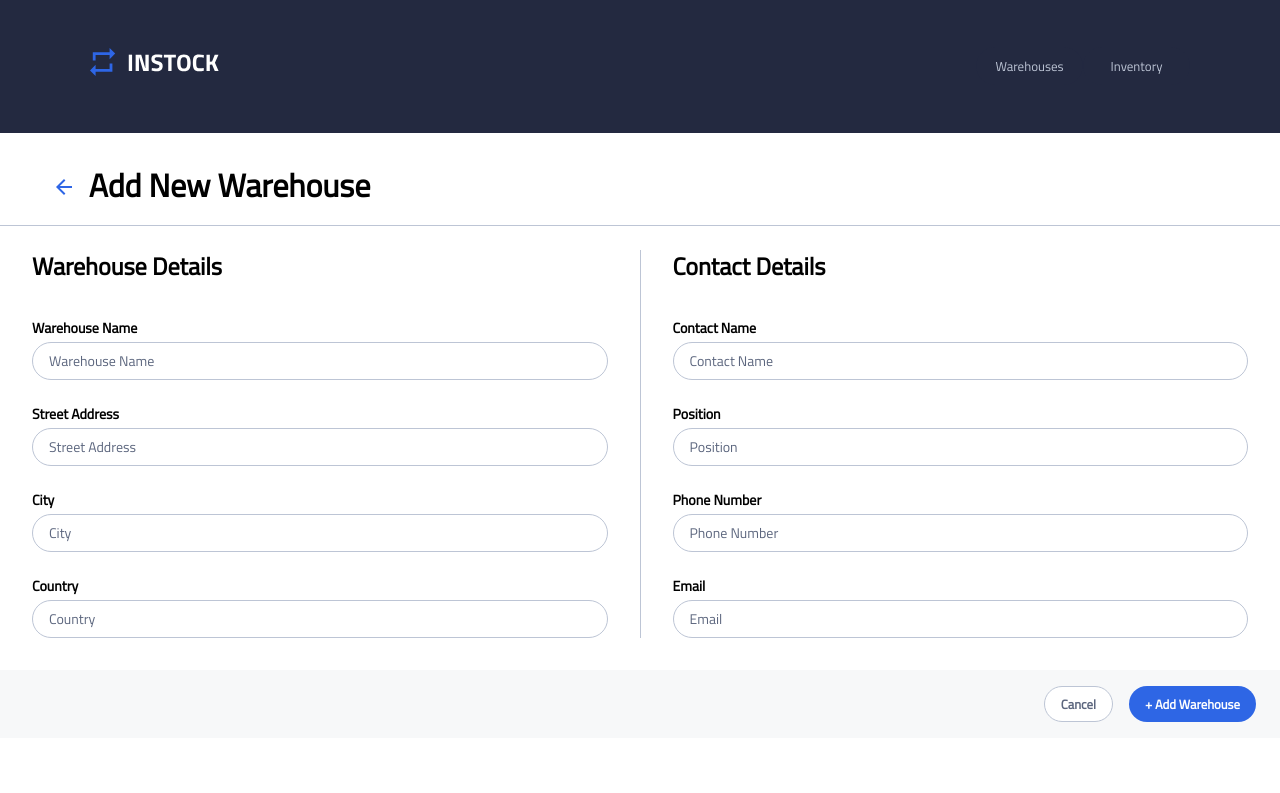
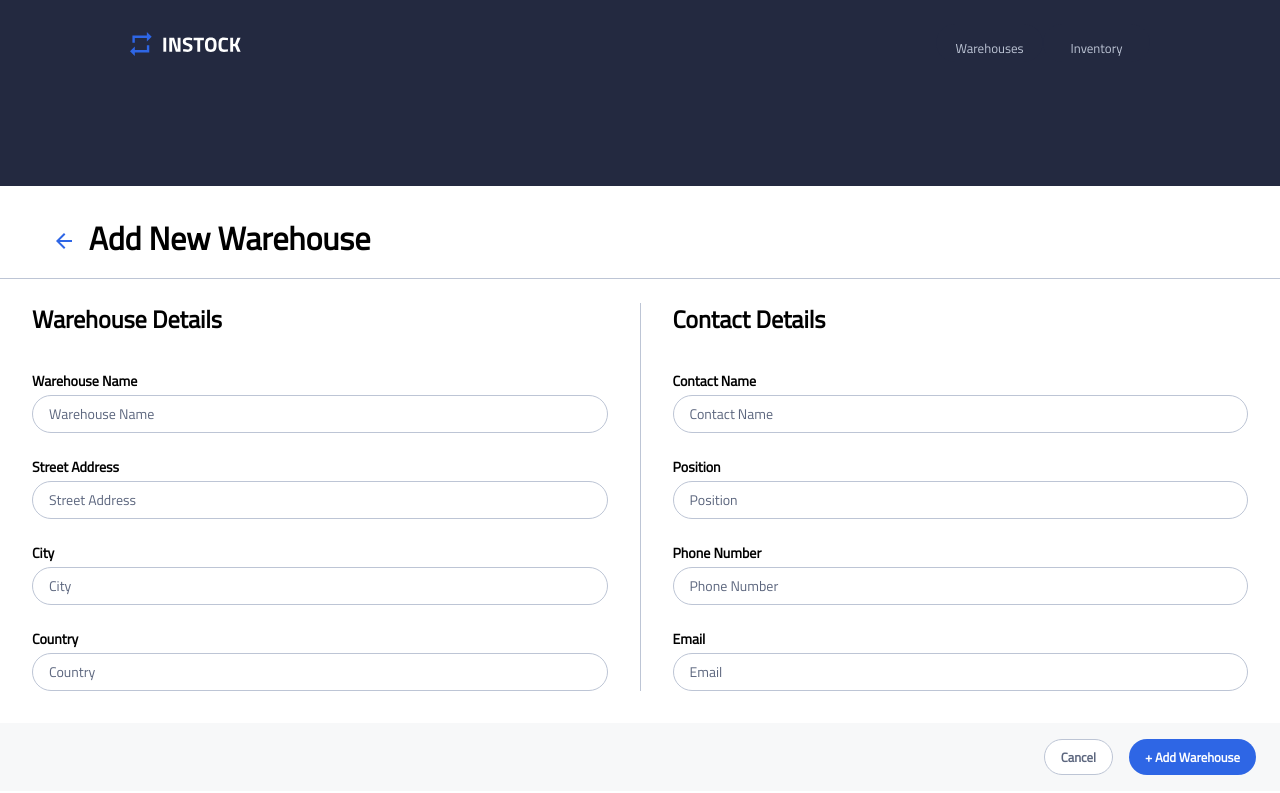
Before and after one commit to emwong101/armstrong-instock, a React (Create React App) app: page / in a window 1280 px wide. Shown: the top 793 px of the page. Built offline with nearby package versions, Linux system fonts and the light colour scheme.

Commit message:
fixed width and height for header and buttons but still have some work to do on buttons

```diff
--- a/src/components/sections/header/Header.js
+++ b/src/components/sections/header/Header.js
@@ -6,10 +6,7 @@ import Logo from "../../../assets/Logo/InStock-Logo.svg";
 const Header = () => {
 	return (
     <header className="header">
-			<div
-				to={"#"}
-				className="header__company-logo"
-			>
+      <div to={"#"} className="header__company-logo">
         <img
           className="header__logo"
           src={Logo}
@@ -18,18 +15,12 @@ const Header = () => {
       </div>
 
       <div className="header__buttons-container">
-				<button
-					className="header__button"
-					type="text"
-				>
-					Warehouses
+        <button className="header__button" type="text">
+          <p className="header__button-txt">Warehouses</p>
         </button>
 
-				<button
-					className="header__button"
-					type="text"
-				>
-					Inventory
+        <button className="header__button" type="text">
+          <p className="header__button-txt">Inventory</p>
         </button>
       </div>
     </header>
--- a/src/components/sections/header/Header.scss
+++ b/src/components/sections/header/Header.scss
@@ -5,6 +5,7 @@
 
 // Header for mobile
 .header {
+	height: 12.5rem;
 	padding: 1rem;
 	display: flex;
 	text-align: center;
@@ -26,19 +27,21 @@
 		@include mobileLabelsLinksButtons;
 		font-size: $font-regular;
 		font-family: "Titillium-Web";
+		align-self: center;
 		color: $Secondary-light;
-		// border-bottom: 1px solid transparent;
 		background-color: $Background-dark;
 		border: none;
 		border-radius: 1.25rem;
-		width: 10.25rem;
+		width: 8.5rem;
 		height: 2.25rem;
 		&:active {
 			background-color: $Primary-dark;
-			color: $Primary-light;
 		}
-		&:hover {
-			border-bottom: 1px solid $Primary-light;
+		&-txt {
+			&:hover {
+				color: $Primary-light;
+				border-bottom: 0.5px solid $Primary-light;
+			}
 		}
 	}
 }
@@ -46,26 +49,40 @@
 // Header for tablet
 @include tablet {
 	.header {
+		height: 11.625rem;
 		padding: 1rem 2rem;
 		flex-direction: row;
 		justify-content: space-between;
 
 		&__buttons {
 			&-container {
-				align-self: center;
+				padding-top: 0.5rem;
+				display: inline;
 			}
 		}
 
-		&__button {
-			width: 6.6875rem;
+			&__buttons {
+				align-items: flex-start;
+			display: flex;
+			width: 5.625rem;
 			height: 2.375rem;
-		}
+			}
 	}
 }
 
 // Header for Desktop
 @include desktop {
 	.header {
-		padding: 2rem 5.625rem;
+		height:11.625rem;
+		padding: 1rem 8.125rem;
+
+		&__logo {
+			height: 3.5rem;
+		}
+
+		&__button {
+			height: 2.375rem;
+			width: 6.6875rem;
+		}
 	}
 }
```
Lines whose indentation alone changed are shown as unchanged.
